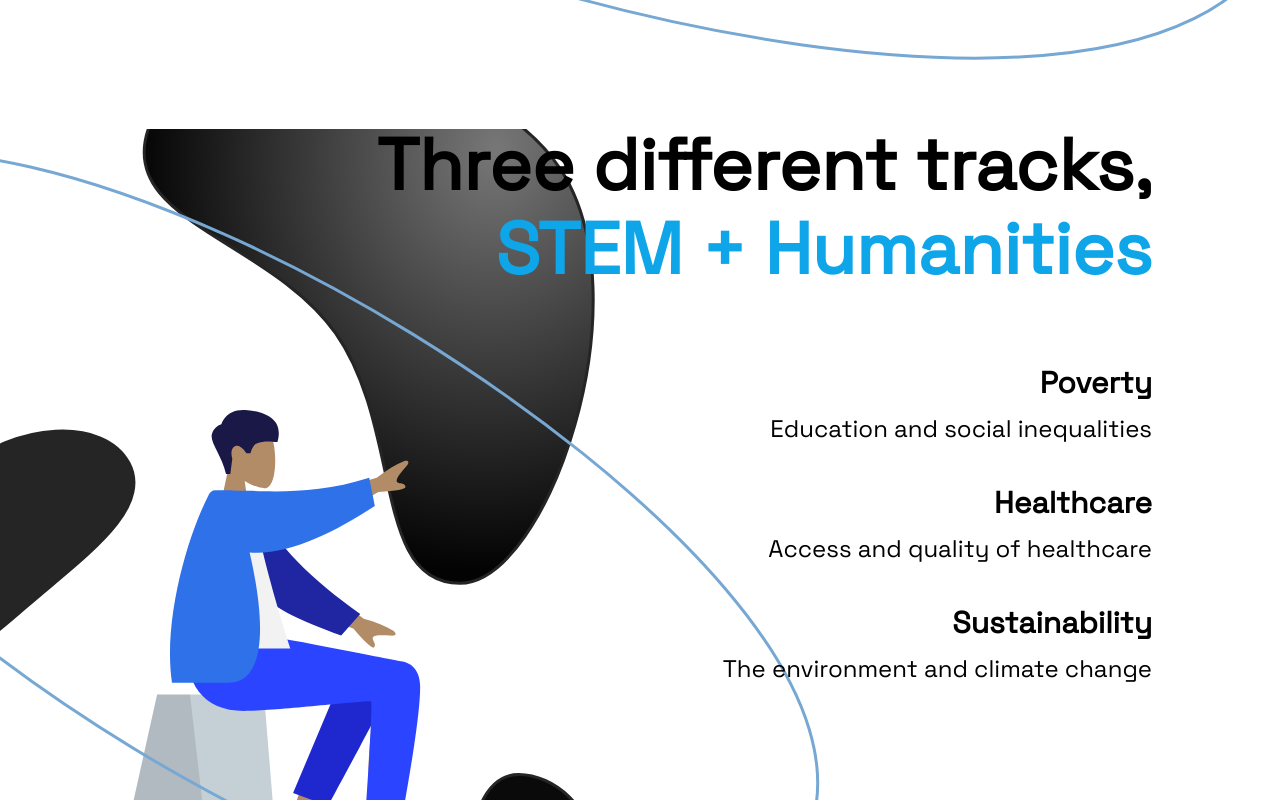
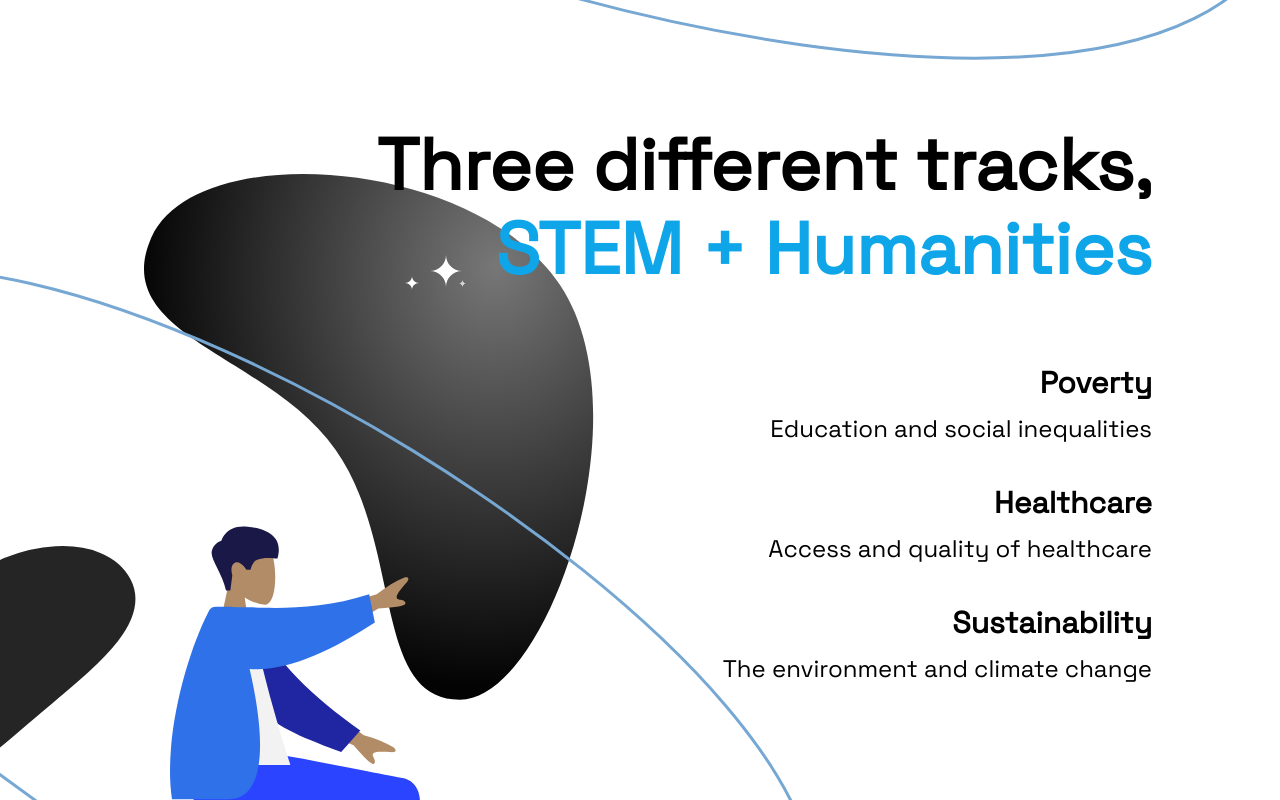
Before and after one commit to jerryq0101/BUILD-23-website, a Next.js app in the folder src/: page / in a window 1280 px wide. Shown: the part 1540-2340 px from the top of the page. Built offline with nearby package versions, Linux system fonts and the light colour scheme.

Commit message:
new tracks section

```diff
--- a/src/pages/index.js
+++ b/src/pages/index.js
@@ -51,7 +51,9 @@ export default function Home() {
           </p>
         </div>
       </div>
-      <div className="h-screen mb-40 text-right font-Space xl:bg-[url('/man.svg')] bg-no-repeat bg-left">
+      <div class="grid h-screen text-right font-Space">
+        <img src="/man.svg" class="col-start-1 row-start-1 xl:block hidden" />
+        <div class="col-start-1 row-start-1 self-right">
           <div className="mx-12 md:mx-32">
             <div className="text-4xl md:text-7xl font-bold">
               <p>Three different tracks,</p>
@@ -60,17 +62,22 @@ export default function Home() {
             <div className="pt-20">
               <div className="pb-10">
                 <p className="font-bold text-3xl">Poverty</p>
-              <p className="pt-3 text-2xl">Education and social inequalities</p>
+                <p className="pt-3 text-2xl">
+                  Education and social inequalities
+                </p>
               </div>
               <div className="pb-10">
                 <p className="font-bold text-3xl">Healthcare</p>
-              <p className="pt-3 text-2xl">Access and quality of healthcare</p>
+                <p className="pt-3 text-2xl">
+                  Access and quality of healthcare
+                </p>
               </div>
               <div className="pb-10">
                 <p className="font-bold text-3xl">Sustainability</p>
                 <p className="pt-3 text-2xl">
                   The environment and climate change
                 </p>
+              </div>
             </div>
           </div>
         </div>
```
Also changed, not shown: src/public/man.svg. Lines whose indentation alone changed are shown as unchanged.
